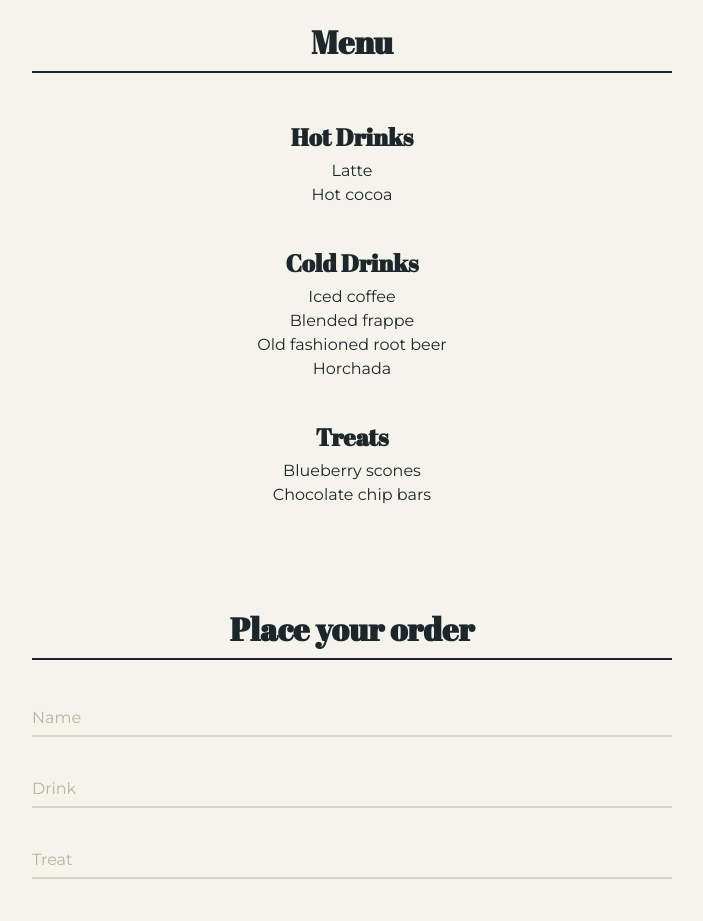
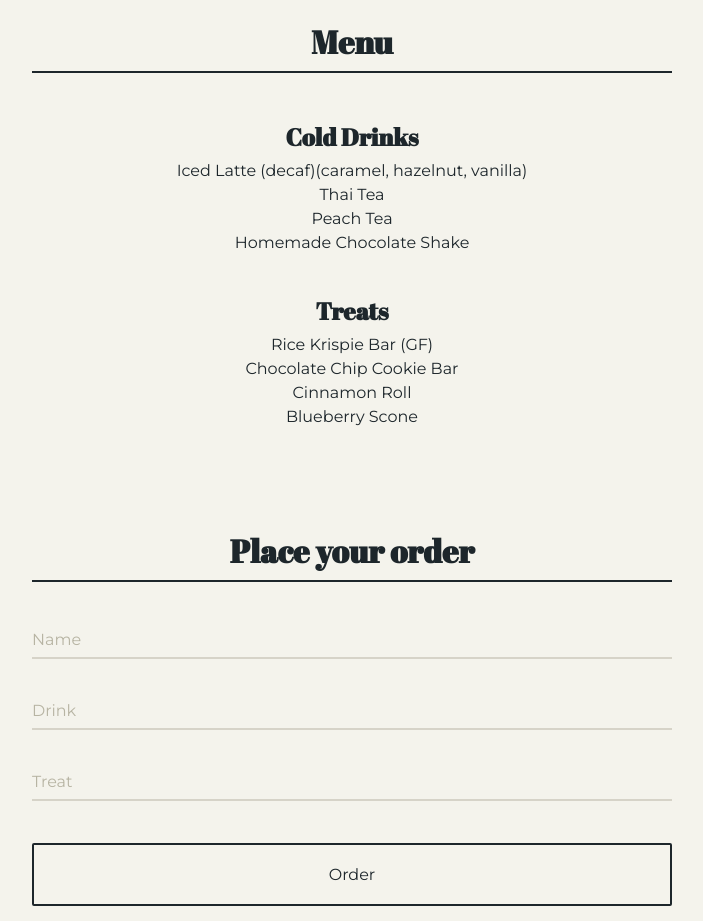
Before and after one commit to zacaree/zacaree.github.io, a plain HTML site: page index.html in a window 1280 px wide. Shown: the part 880-1801 px from the top of the page, without its empty margins (288-991 px from the left). Drawn offline with nearby package versions, Linux system fonts and the light colour scheme; no server answers.

Commit message:
Update index.html

```diff
--- a/index.html
+++ b/index.html
@@ -23,17 +23,16 @@
     <section class="menu">
       <h1>Menu</h1>
       <ul>
-        <h2>Hot Drinks</h2>
-        <li>Latte</li>
-        <li>Hot cocoa</li>
         <h2>Cold Drinks</h2>
-        <li>Iced coffee</li>
-        <li>Blended frappe</li>
-        <li>Old fashioned root beer</li>
-        <li>Horchada</li>
+        <li>Iced Latte (decaf)(caramel, hazelnut, vanilla)</li>
+        <li>Thai Tea</li>
+        <li>Peach Tea</li>
+        <li>Homemade Chocolate Shake</li>
         <h2>Treats</h2>
-        <li>Blueberry scones</li>
-        <li>Chocolate chip bars</li>
+        <li>Rice Krispie Bar (GF)</li>
+        <li>Chocolate Chip Cookie Bar</li>
+        <li>Cinnamon Roll</li>
+        <li>Blueberry Scone</li>
       </ul>
     </section>
 
```
